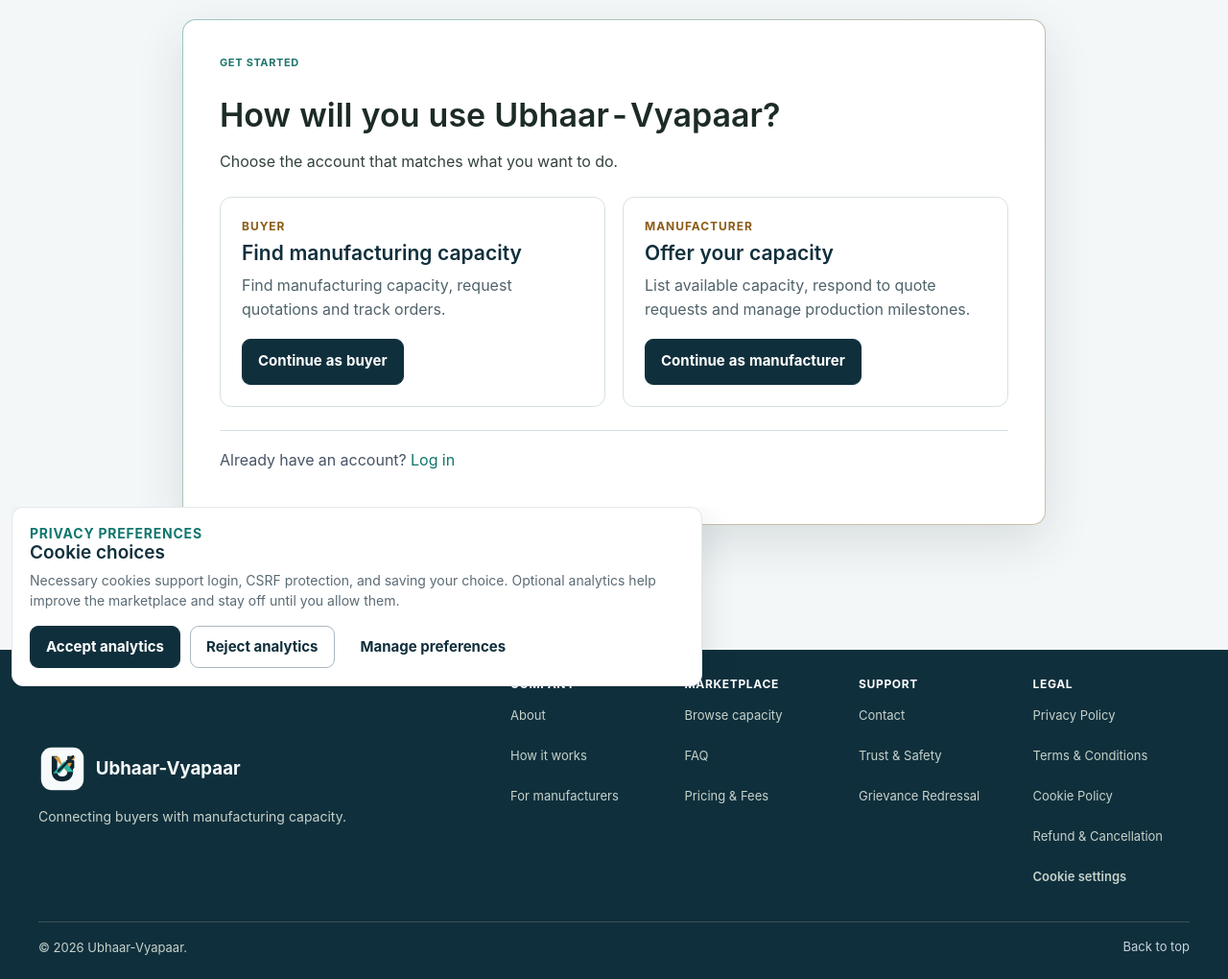
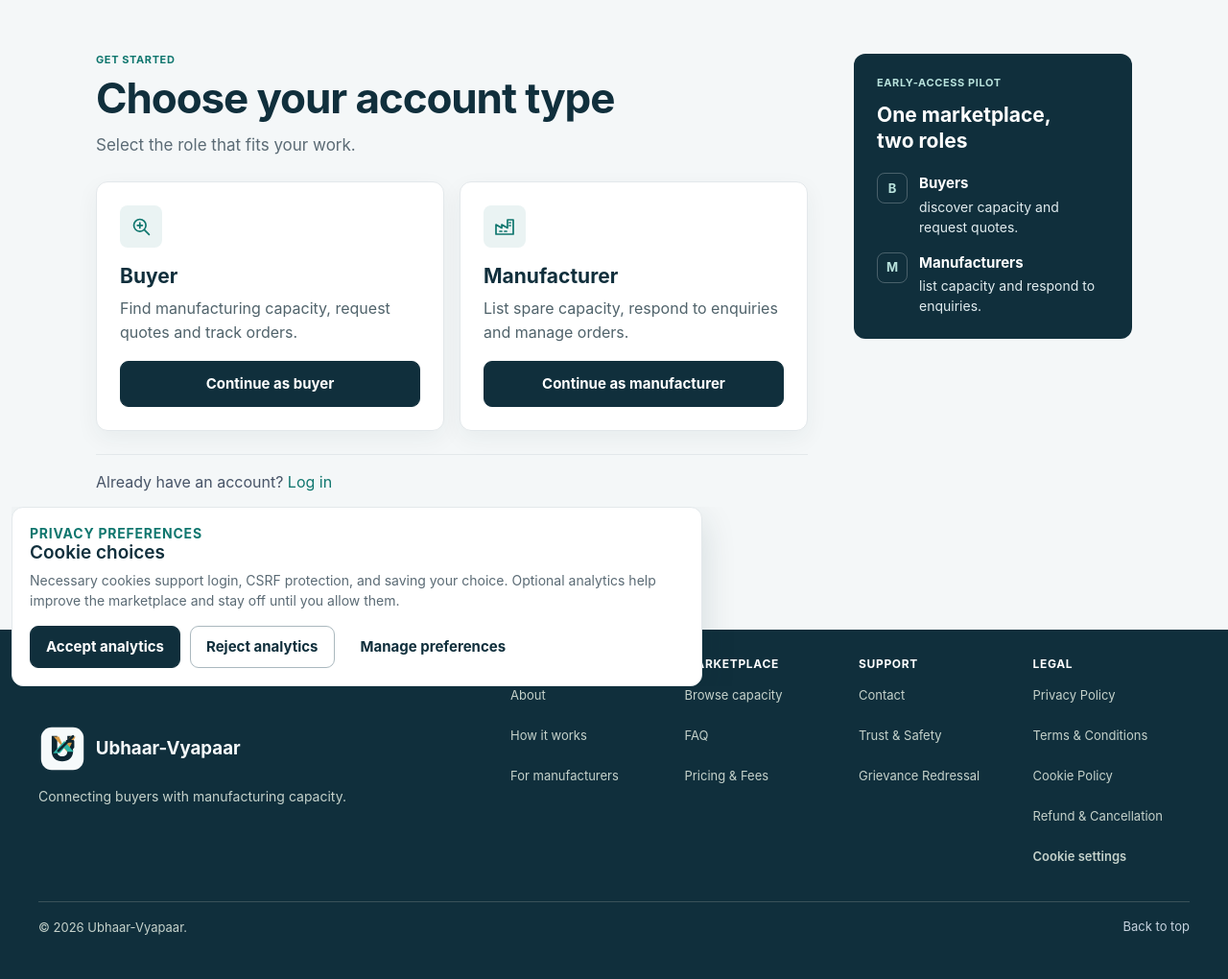
Before and after one commit to ahmed-mir/Ubhaar-Vyapaar, a Django app: page /accounts/get-started/ in a window 1280 px wide. Shown: the part 73-1093 px from the top of the page at 96% size. After the commit the page ends 1047 px from the top, so only its background shows below. Run offline with Django 5.2, Linux system fonts and the light colour scheme; parts of the project's set-up code (start-up, migrations or seed data) failed here and were passed over.

Commit message:
Refine account entry experience

```diff
--- a/accounts/templates/accounts/get_started.html
+++ b/accounts/templates/accounts/get_started.html
@@ -3,26 +3,41 @@
 {% block title %}Choose an account | Ubhaar-Vyapaar{% endblock %}
 
 {% block content %}
-<section class="auth-card get-started-card" aria-labelledby="get-started-title">
+<section class="auth-page-shell get-started-layout" aria-labelledby="get-started-title">
+    <div class="auth-page-main get-started-main">
         <p class="eyebrow">Get started</p>
-    <h1 id="get-started-title">How will you use Ubhaar-Vyapaar?</h1>
-    <p class="auth-intro">Choose the account that matches what you want to do.</p>
+        <h1 id="get-started-title">Choose your account type</h1>
+        <p class="auth-intro">Select the role that fits your work.</p>
 
         <div class="role-choice-grid">
             <article class="role-choice-card">
-            <p class="eyebrow">Buyer</p>
-            <h2>Find manufacturing capacity</h2>
-            <p>Find manufacturing capacity, request quotations and track orders.</p>
+                <span class="role-choice-icon" aria-hidden="true">
+                    <svg viewBox="0 0 24 24" focusable="false">
+                        <circle cx="10.8" cy="10.8" r="6.3"></circle>
+                        <path d="m15.4 15.4 5 5M8.2 10.8h5.2M10.8 8.2v5.2"></path>
+                    </svg>
+                </span>
+                <h2>Buyer</h2>
+                <p>Find manufacturing capacity, request quotes and track orders.</p>
                 <a class="button button-primary" href="{% url 'register' %}">Continue as buyer</a>
             </article>
+
             <article class="role-choice-card">
-            <p class="eyebrow">Manufacturer</p>
-            <h2>Offer your capacity</h2>
-            <p>List available capacity, respond to quote requests and manage production milestones.</p>
+                <span class="role-choice-icon" aria-hidden="true">
+                    <svg viewBox="0 0 24 24" focusable="false">
+                        <path d="M3 20V10l6 3.5V10l6 3.5V5h6v15H3Z"></path>
+                        <path d="M17 8h1M17 11h1M7 17h2m3 0h2"></path>
+                    </svg>
+                </span>
+                <h2>Manufacturer</h2>
+                <p>List spare capacity, respond to enquiries and manage orders.</p>
                 <a class="button button-primary" href="{% url 'register_manufacturer' %}">Continue as manufacturer</a>
             </article>
         </div>
 
-    <p class="auth-links">Already have an account? <a href="{% url 'login' %}">Log in</a></p>
+        <p class="auth-links get-started-login">Already have an account? <a href="{% url 'login' %}">Log in</a></p>
+    </div>
+
+    {% include "accounts/includes/auth_support_panel.html" %}
 </section>
 {% endblock %}
--- /dev/null
+++ b/accounts/templates/accounts/includes/auth_support_panel.html
@@ -0,0 +1,14 @@
+<aside class="auth-support-panel" aria-labelledby="auth-support-title">
+    <p class="eyebrow">Early-access pilot</p>
+    <h2 id="auth-support-title">One marketplace, two roles</h2>
+    <ul class="auth-support-list">
+        <li>
+            <span class="auth-support-mark" aria-hidden="true">B</span>
+            <span><strong>Buyers</strong> discover capacity and request quotes.</span>
+        </li>
+        <li>
+            <span class="auth-support-mark" aria-hidden="true">M</span>
+            <span><strong>Manufacturers</strong> list capacity and respond to enquiries.</span>
+        </li>
+    </ul>
+</aside>
--- a/marketplace/static/marketplace/css/visual-v2.css
+++ b/marketplace/static/marketplace/css/visual-v2.css
@@ -718,3 +718,251 @@
     .listing-spec-values dt { font-size: 12px; }
     .listing-spec-values dd { font-size: 12px; }
 }
+
+/* Shared account-entry layout; future auth screens can reuse the shell and aside. */
+.auth-page-shell {
+    display: grid;
+    grid-template-columns: minmax(0, 1fr) minmax(250px, 290px);
+    align-items: start;
+    gap: clamp(24px, 4vw, 48px);
+    width: min(100%, 1080px);
+    margin: clamp(28px, 5vw, 56px) auto;
+}
+
+.auth-page-main,
+.auth-support-panel,
+.role-choice-card {
+    min-width: 0;
+}
+
+.get-started-main > .eyebrow {
+    margin: 0 0 var(--space-2);
+    color: var(--color-accent);
+}
+
+.get-started-main h1 {
+    max-width: 680px;
+    margin: 0;
+    color: var(--color-primary);
+    font-size: clamp(32px, 3.7vw, 44px);
+    font-weight: 720;
+    line-height: 1.12;
+    letter-spacing: -0.025em;
+}
+
+.get-started-main .auth-intro {
+    margin: var(--space-3) 0 0;
+    color: var(--color-muted);
+    font-size: 17px;
+    line-height: 1.5;
+}
+
+.role-choice-grid {
+    display: grid;
+    grid-template-columns: repeat(2, minmax(0, 1fr));
+    gap: var(--space-4);
+    margin-top: var(--space-6);
+}
+
+.role-choice-card {
+    display: flex;
+    flex-direction: column;
+    align-items: flex-start;
+    padding: clamp(18px, 2.2vw, 24px);
+    border: 1px solid var(--color-border);
+    border-radius: var(--radius-card);
+    background: var(--color-surface);
+    box-shadow: var(--shadow-soft);
+}
+
+.role-choice-icon {
+    display: grid;
+    width: 44px;
+    height: 44px;
+    flex: 0 0 44px;
+    place-items: center;
+    margin-bottom: var(--space-4);
+    border-radius: var(--radius-control);
+    background: #eaf3f3;
+    color: var(--color-accent);
+}
+
+.role-choice-icon svg {
+    width: 24px;
+    height: 24px;
+    fill: none;
+    stroke: currentColor;
+    stroke-width: 1.7;
+    stroke-linecap: round;
+    stroke-linejoin: round;
+}
+
+.role-choice-card h2 {
+    margin: 0 0 var(--space-2);
+    color: var(--color-primary);
+    font-size: 21px;
+    font-weight: 700;
+    line-height: 1.3;
+}
+
+.role-choice-card > p {
+    margin: 0 0 var(--space-5);
+    color: var(--color-muted);
+    line-height: 1.55;
+}
+
+.role-choice-card > .button {
+    width: 100%;
+    min-height: 48px;
+    margin-top: auto;
+    padding: 10px 14px;
+    text-align: center;
+    text-wrap: balance;
+}
+
+.role-choice-card > .button:focus-visible {
+    outline: 3px solid var(--color-warning);
+    outline-offset: 3px;
+}
+
+.get-started-login {
+    margin: var(--space-6) 0 0;
+    padding-top: var(--space-4);
+    border-top: 1px solid var(--color-border);
+}
+
+.auth-support-panel {
+    padding: 24px;
+    border-radius: var(--radius-card);
+    background: var(--color-primary);
+    color: var(--color-surface);
+}
+
+.auth-support-panel > .eyebrow {
+    margin: 0 0 var(--space-3);
+    color: #b8e2dc;
+}
+
+.auth-support-panel h2 {
+    margin: 0;
+    color: var(--color-surface);
+    font-size: 21px;
+    font-weight: 700;
+    line-height: 1.3;
+}
+
+.auth-support-list {
+    display: grid;
+    gap: var(--space-4);
+    margin: var(--space-5) 0 0;
+    padding: 0;
+    list-style: none;
+}
+
+.auth-support-list li {
+    display: grid;
+    grid-template-columns: 32px minmax(0, 1fr);
+    align-items: start;
+    gap: var(--space-3);
+    color: #e1ecef;
+    font-size: 14px;
+    line-height: 1.5;
+}
+
+.auth-support-list strong {
+    display: block;
+    margin-bottom: 2px;
+    color: var(--color-surface);
+    font-size: 15px;
+}
+
+.auth-support-mark {
+    display: grid;
+    width: 32px;
+    height: 32px;
+    place-items: center;
+    border: 1px solid rgba(255, 255, 255, 0.24);
+    border-radius: var(--radius-control);
+    color: #b8e2dc;
+    font-size: 13px;
+    font-weight: 750;
+}
+
+@media (max-width: 900px) {
+    .auth-page-shell {
+        grid-template-columns: minmax(0, 1fr);
+        gap: var(--space-5);
+        width: min(100%, 760px);
+    }
+
+    .auth-support-panel {
+        padding: 20px;
+    }
+}
+
+@media (max-width: 600px) {
+    .auth-page-shell {
+        width: 100%;
+        margin: 24px auto 36px;
+    }
+
+    .get-started-main h1 {
+        font-size: clamp(30px, 8vw, 36px);
+    }
+
+    .get-started-main .auth-intro {
+        font-size: 16px;
+    }
+
+    .role-choice-grid {
+        grid-template-columns: minmax(0, 1fr);
+        gap: var(--space-3);
+        margin-top: var(--space-5);
+    }
+
+    .role-choice-card {
+        padding: 18px;
+    }
+
+    .auth-support-panel {
+        padding: 18px;
+    }
+}
+
+@media (max-width: 390px) {
+    .auth-page-shell {
+        margin-top: 16px;
+    }
+
+    .get-started-main h1 {
+        font-size: 29px;
+    }
+
+    .get-started-main .auth-intro {
+        margin-top: var(--space-2);
+    }
+
+    .role-choice-grid {
+        gap: var(--space-2);
+        margin-top: var(--space-4);
+    }
+
+    .role-choice-card {
+        padding: 14px;
+    }
+
+    .role-choice-icon {
+        width: 36px;
+        height: 36px;
+        flex-basis: 36px;
+        margin-bottom: var(--space-2);
+    }
+
+    .role-choice-card h2 {
+        margin-bottom: var(--space-1);
+    }
+
+    .role-choice-card > p {
+        margin-bottom: var(--space-3);
+    }
+}
```
Also changed, not shown: tests/e2e/auth-access.spec.js (+1 -1 lines). Lines whose indentation alone changed are shown as unchanged.
